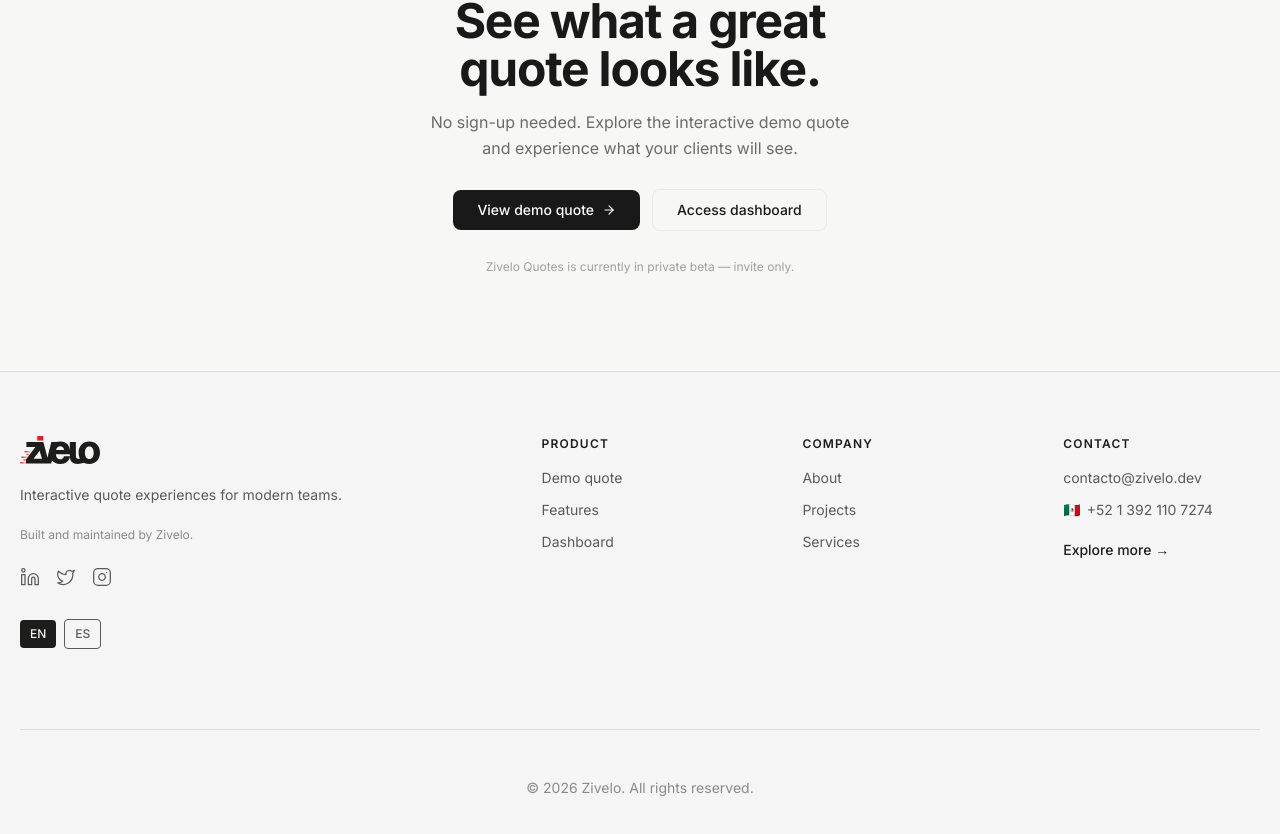
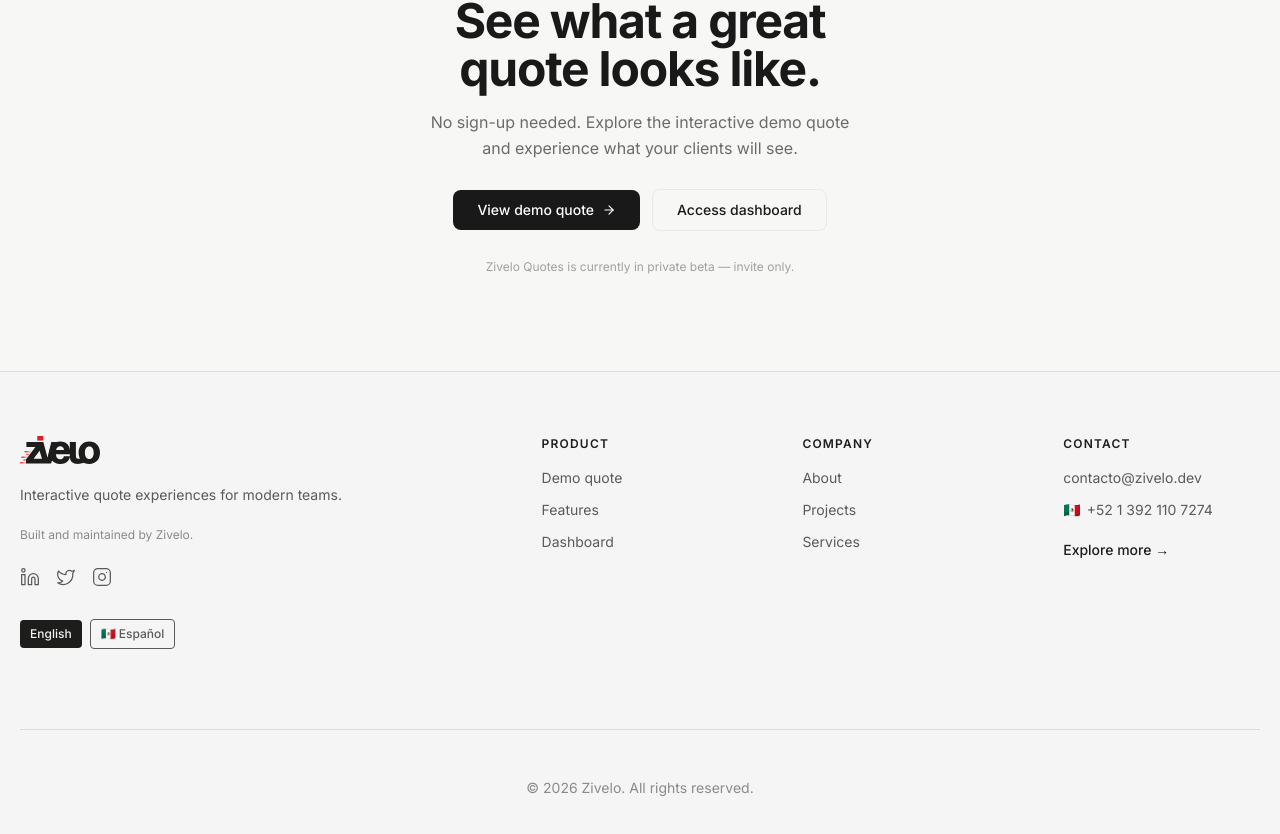
Before and after one commit to ZIVELO-MX/zivelo-quotes, a Next.js app: page / in a window 1280 px wide. Shown: the part 3774-4608 px from the top of the page. Built offline with nearby package versions, Linux system fonts and the light colour scheme.

Commit message:
feat: update language selector button labels\n\nDisplay full language names with distinct styles for each option.

```diff
--- a/components/footer.tsx
+++ b/components/footer.tsx
@@ -89,7 +89,7 @@ export function Footer() {
                 onMouseEnter={e => (e.currentTarget.style.backgroundColor = "#CC0000")}
                 onMouseLeave={e => (e.currentTarget.style.backgroundColor = "#1d1d1b")}
               >
-                EN
+                English
               </button>
               <button
                 className="text-xs font-medium px-2.5 py-1.5 rounded transition-colors duration-200"
@@ -103,7 +103,7 @@ export function Footer() {
                   e.currentTarget.style.color = "#5a5a5a"
                 }}
               >
-                ES
+                🇲🇽 Español
               </button>
             </div>
           </div>
```
